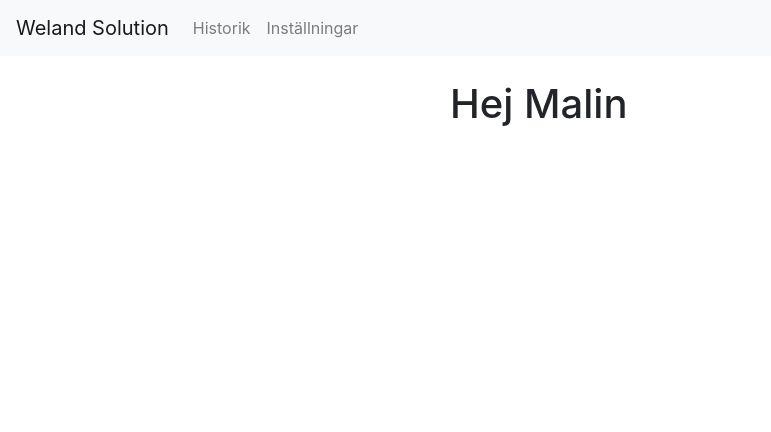
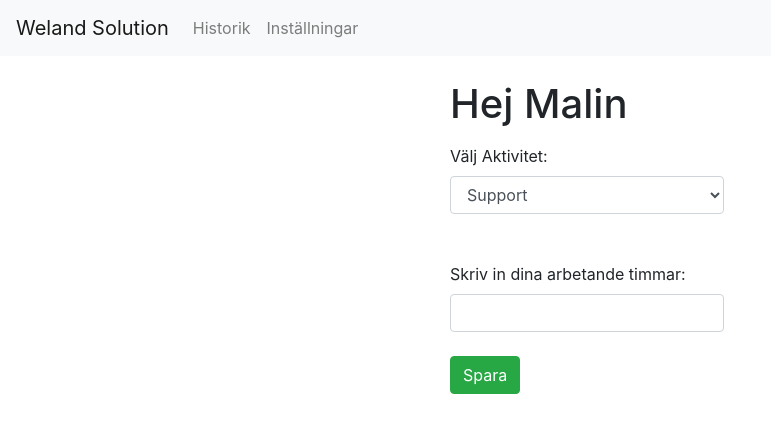
Before and after one commit to Malin88widen/Weland-tidsloggen, a React (Create React App) app: page / in a window 1280 px wide. Shown: the top 432 px of the page, without its empty margins (0-771 px from the left). Built offline with nearby package versions, Linux system fonts and the light colour scheme.

Commit message:
Update App.js
test

```diff
--- a/src/App.js
+++ b/src/App.js
@@ -27,12 +27,12 @@ class App extends Component {
               </h1>
             </div>
 
-            {/* <div class="row">
+            <div class="row">
               <div class="col-sm-4"></div>
               <p>
                 <Form />
               </p>
-            </div> */}
+            </div>
 
             {/* <div class="row">
               <div class="col-sm-4"></div>
```
